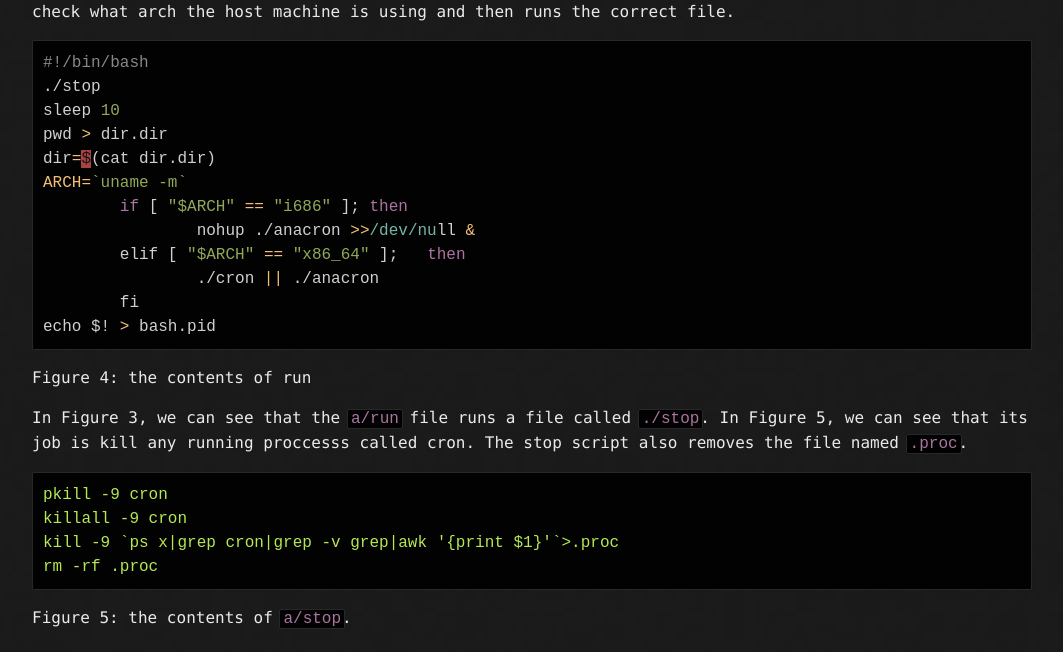
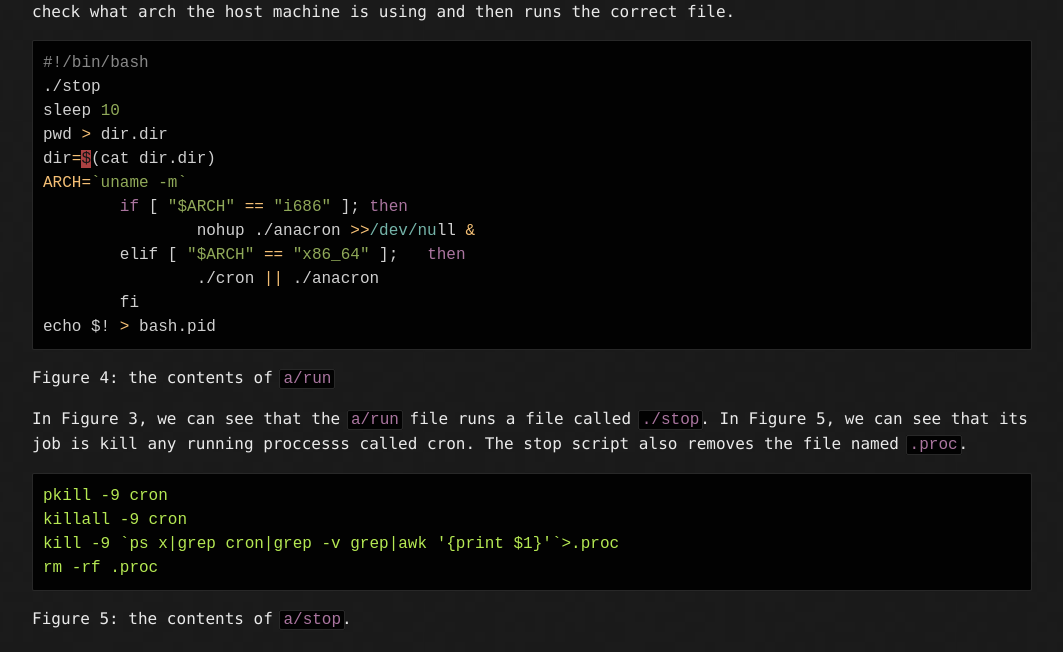
Before and after one commit to Michael-Meade/MinerFind, a Jekyll site: the page built from HoneyPot.md, in a window 1280 px wide. Shown: the part 1475-2127 px from the top of the page, without its empty margins (108-1171 px from the left). Built offline with Jekyll 4.4.1, drawn with Linux system fonts in a browser that asks for light colours; our own code applies the rules of GitHub Pages for plain Markdown files; the repository's description, which GitHub fills in, is left out.

````diff
--- a/HoneyPot.md
+++ b/HoneyPot.md
@@ -54,7 +54,7 @@ ARCH=`uname -m`
 	fi
 echo $! > bash.pid
 ```
-Figure 4: the contents of run
+Figure 4: the contents of ```a/run```
 
 In Figure 3, we can see that the ```a/run``` file runs a file called ```./stop```. In Figure 5, we can see that its job is kill any running proccesss called cron. The stop script also removes the file named ```.proc```.
 
````
